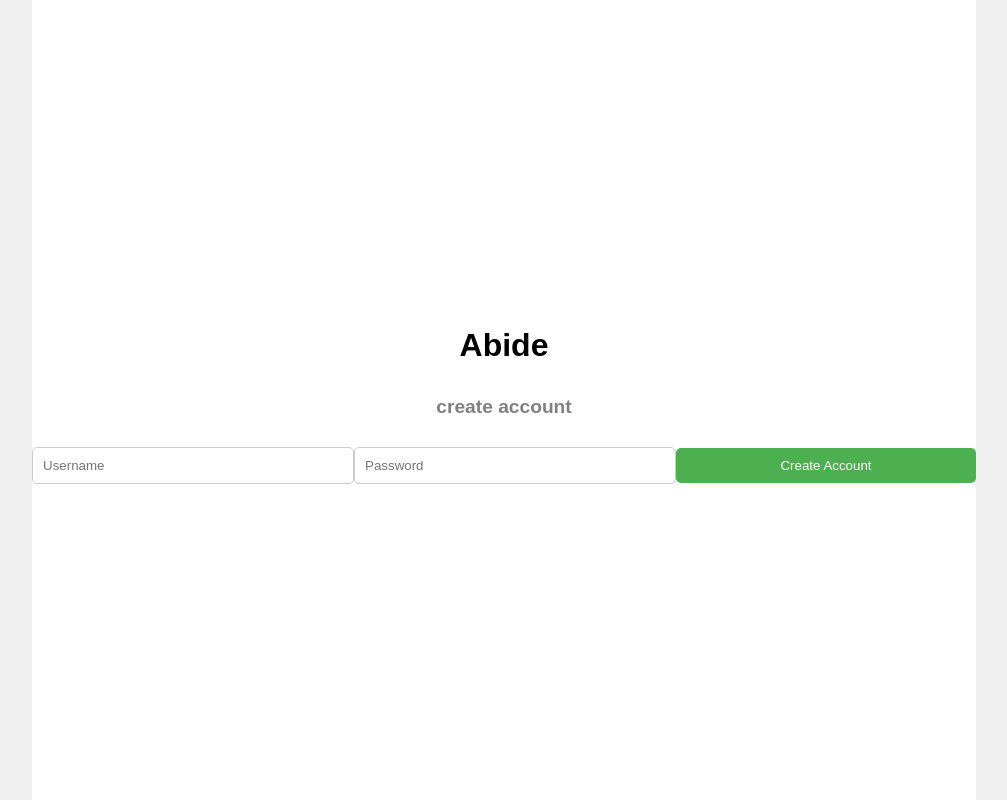
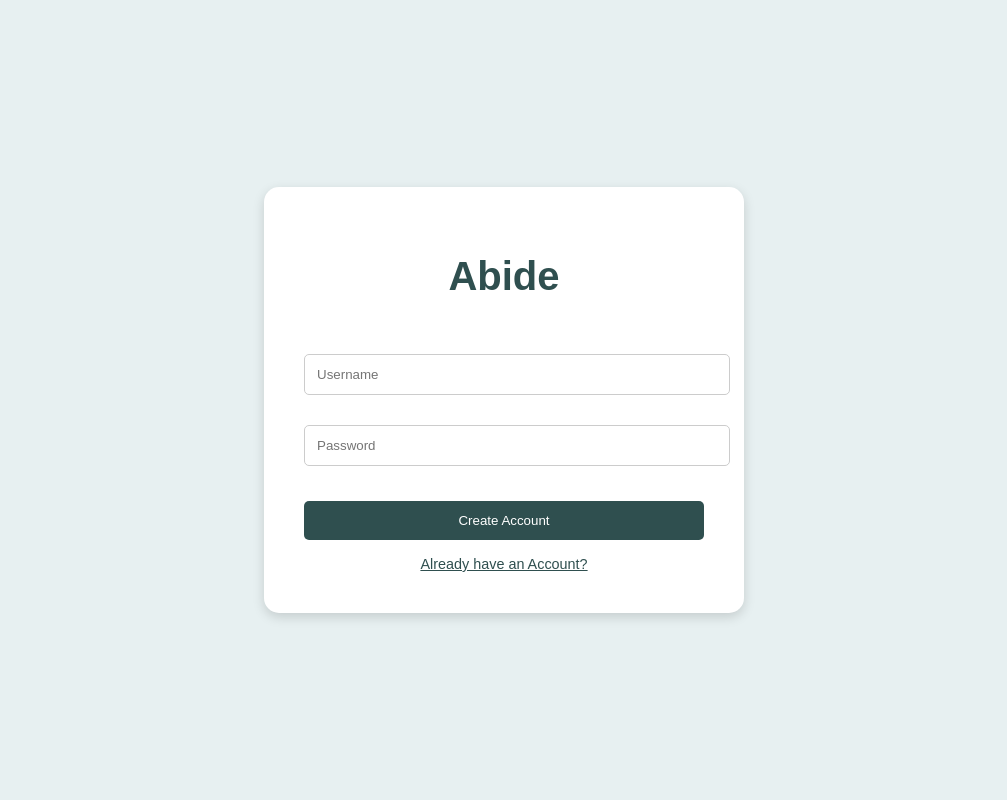
Before and after one commit to cfgtexas24/Team-1, a React (Create React App) app in the folder frontend/: page / in a window 1280 px wide. Shown: the whole page, without its empty margins (136-1143 px from the left). Built offline with nearby package versions, Linux system fonts and the light colour scheme.

Commit message:
working username login page for create account

```diff
--- a/frontend/src/App.css
+++ b/frontend/src/App.css
@@ -1,53 +1,63 @@
 body {
   margin: 0;
   font-family: Arial, sans-serif;
-  background-color: #f0f0f0;
-  height: 100vh;
+  background-color: #e7f0f1; /* Light blue background */
   display: flex;
   justify-content: center;
   align-items: center;
+  height: 100vh;
 }
 
 .container {
-  width: 100%;
-  height: 100vh;
-  display: flex;
-  flex-direction: column;
-  justify-content: center;
-  align-items: center;
+  text-align: center;
   background: white;
+  padding: 40px;
+  border-radius: 15px;
+  box-shadow: 0 4px 12px rgba(0, 0, 0, 0.15);
+  width: 400px;
+  max-width: 90%;
 }
 
 h1 {
-  font-size: 2em;
-  margin-bottom: 0.5em;
-}
-
-h2 {
-  font-size: 1.2em;
+  font-size: 2.5em;
   margin-bottom: 1em;
-  color: gray;
+  color: #2f4f4f;
 }
 
 .input-box {
-  width: 300px;
-  padding: 10px;
-  margin: 10px 0;
+  width: 100%;
+  padding: 12px;
+  margin: 15px 0;
   border-radius: 5px;
   border: 1px solid #ccc;
 }
 
 .submit-button {
-  width: 300px;
-  padding: 10px;
-  background-color: #4CAF50;
+  width: 100%;
+  padding: 12px;
+  background-color: #2f4f4f;
   color: white;
   border: none;
   border-radius: 5px;
   cursor: pointer;
-  margin-top: 10px;
+  margin-top: 20px;
 }
 
 .submit-button:hover {
-  background-color: #45a049;
+  background-color: #1e3a3a;
 }
+
+/* Style for the "Already have an Account?" button */
+.link-button {
+  background: none;
+  border: none;
+  color: #2f4f4f;
+  cursor: pointer;
+  margin-top: 15px;
+  text-decoration: underline;
+  font-size: 0.9em;
+}
+
+.link-button:hover {
+  color: #1e3a3a;
+}
--- a/frontend/src/App.js
+++ b/frontend/src/App.js
@@ -5,11 +5,11 @@ function App() {
   return (
     <div className="container">
       <h1>Abide</h1>
-      <h2>create account</h2>
       <form>
         <input type="text" placeholder="Username" className="input-box" />
         <input type="password" placeholder="Password" className="input-box" />
         <button type="submit" className="submit-button">Create Account</button>
+        <button type="button" className="link-button">Already have an Account?</button>
       </form>
     </div>
   );
```
